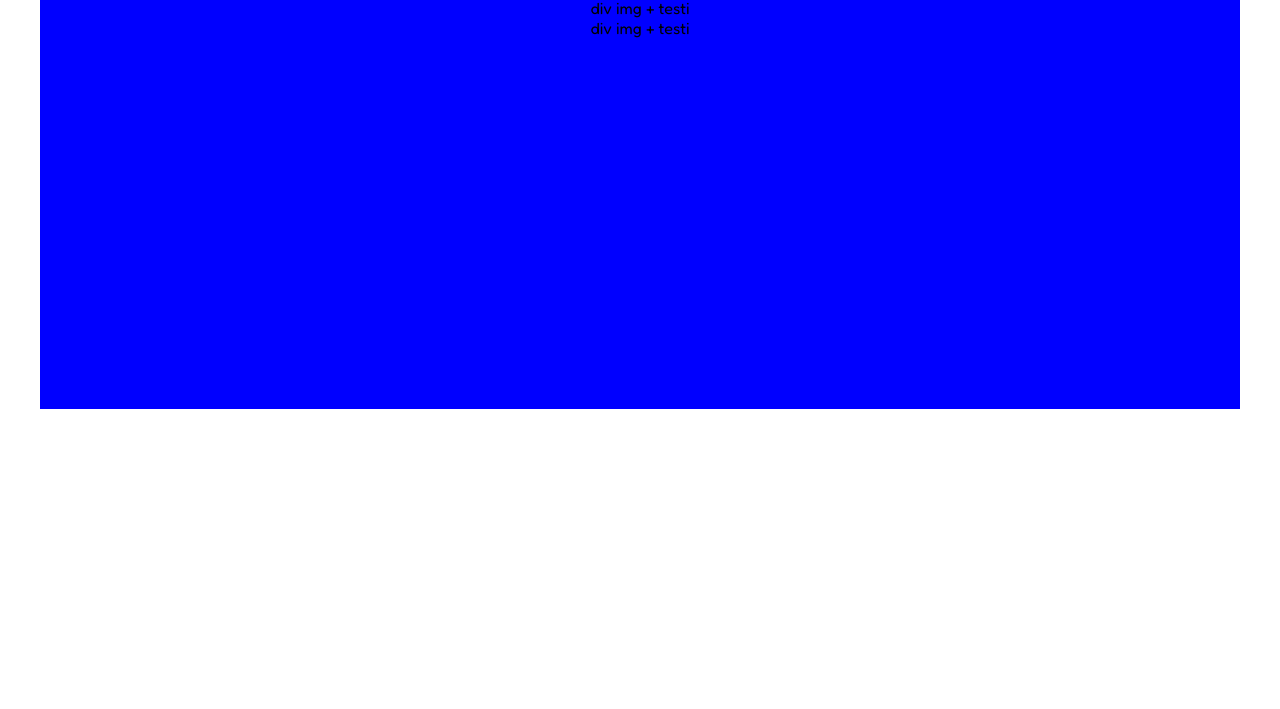
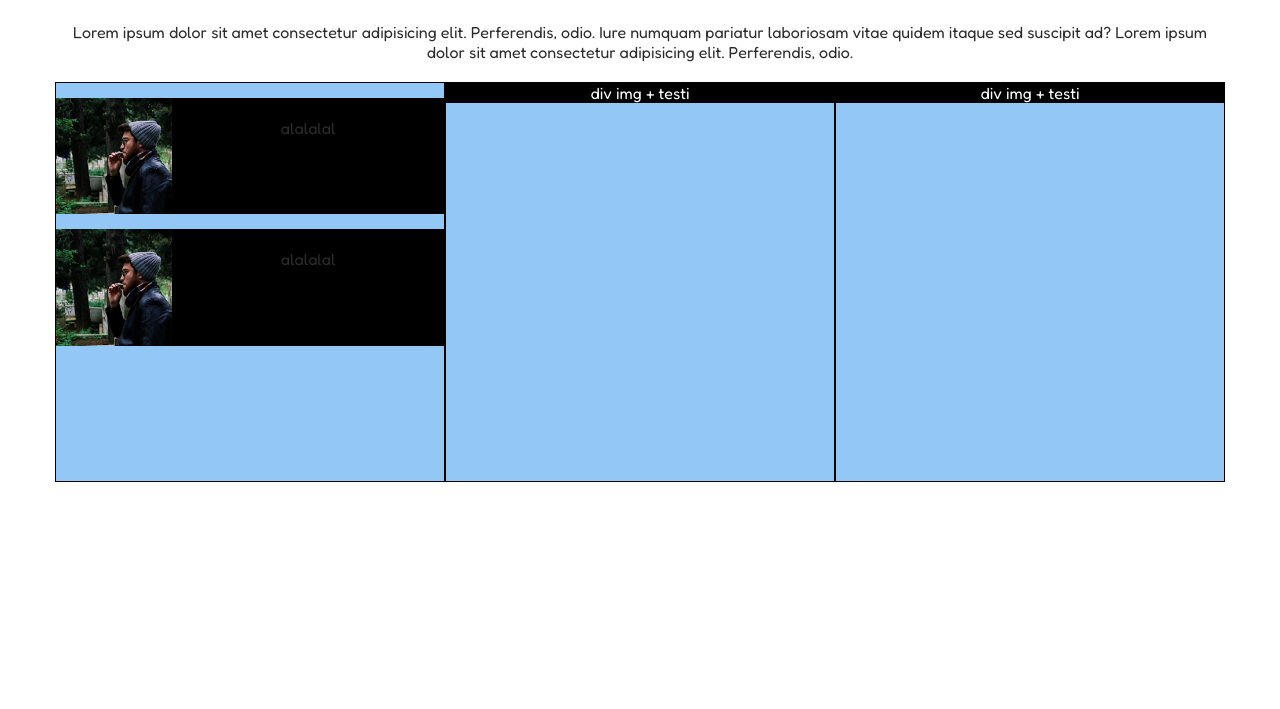
Before and after one commit to ValentinaZussino/html-css-float-cards, a plain HTML site: page index.html in a window 1280 px wide. Shown: the part 91-800 px from the top of the page. Drawn offline with Linux system fonts and the light colour scheme.

Commit message:
modifica struttura colonne e preparazione prima colonna

```diff
--- a/css/style.css
+++ b/css/style.css
@@ -14,11 +14,47 @@
 /* general */
 main {
     margin: 0 auto;
-    width: 70%;
+    width: 60%;
     min-width: 1200px;
     min-height: 500px;
-    background-color: blue;
+    /* background-color: blue; */
     font-family:'Fredoka', sans-serif;
     text-align: center;
-    padding-top: 30px;
+    padding: 30px 15px;
 }
+
+/* header */
+h1 {
+    color: rgb(229, 49, 112);
+    font-size: 40px;
+}
+
+p {
+    margin-top: 15px;
+    padding: 20px 0;
+    color: rgb(44, 44, 44);
+}
+
+/* all team cards */
+#all-cards {
+    background-color: red;
+}
+
+/* single column */
+.col {
+    background-color: rgb(147, 199, 245);
+    border: 1px solid black;
+    width: calc(100% / 3);
+    min-height: 400px;
+    float: left;
+    color: white;
+}
+
+.col div {
+    background-color: black;
+}
+
+.col img {
+    width: 30%;
+    float: left;
+}
--- a/index.html
+++ b/index.html
@@ -17,23 +17,32 @@
         <!-- header -->
         <header>
             <h1>Meet Our Team</h1>
-            <p>Lorem ipsum dolor sit amet consectetur adipisicing elit. Perferendis, odio. Iure numquam pariatur laboriosam vitae quidem itaque sed suscipit ad?</p>
+            <p>Lorem ipsum dolor sit amet consectetur adipisicing elit. Perferendis, odio. Iure numquam pariatur laboriosam vitae quidem itaque sed suscipit ad? Lorem ipsum dolor sit amet consectetur adipisicing elit. Perferendis, odio.</p>
         </header>
 
         <!-- all team cards section -->
-        <section>
+        <section id="all-cards" class="clearfix">
 
-            <!-- first row section -->
-            <section>
+            <!-- first col section -->
+            <section class="col">
+                <div class="clearfix">
+                    <img src="./img/male1.png" alt="Marco Binachi">
+                    <p>alalalal</p>
+                </div>
+                <div class="clearfix">
+                    <img src="./img/male1.png" alt="Marco Binachi">
+                    <p>alalalal</p>
+                </div>
+            </section>
+
+            <!-- second col section -->
+            <section class="col">
                 <div>div img + testi</div>
                 <div></div>
-                <div></div>
             </section>
-
-            <!-- second row section -->
-            <section>
+            <!-- third col section -->
+            <section class="col">
                 <div>div img + testi</div>
-                <div></div>
                 <div></div>
             </section>
         </section>
```
